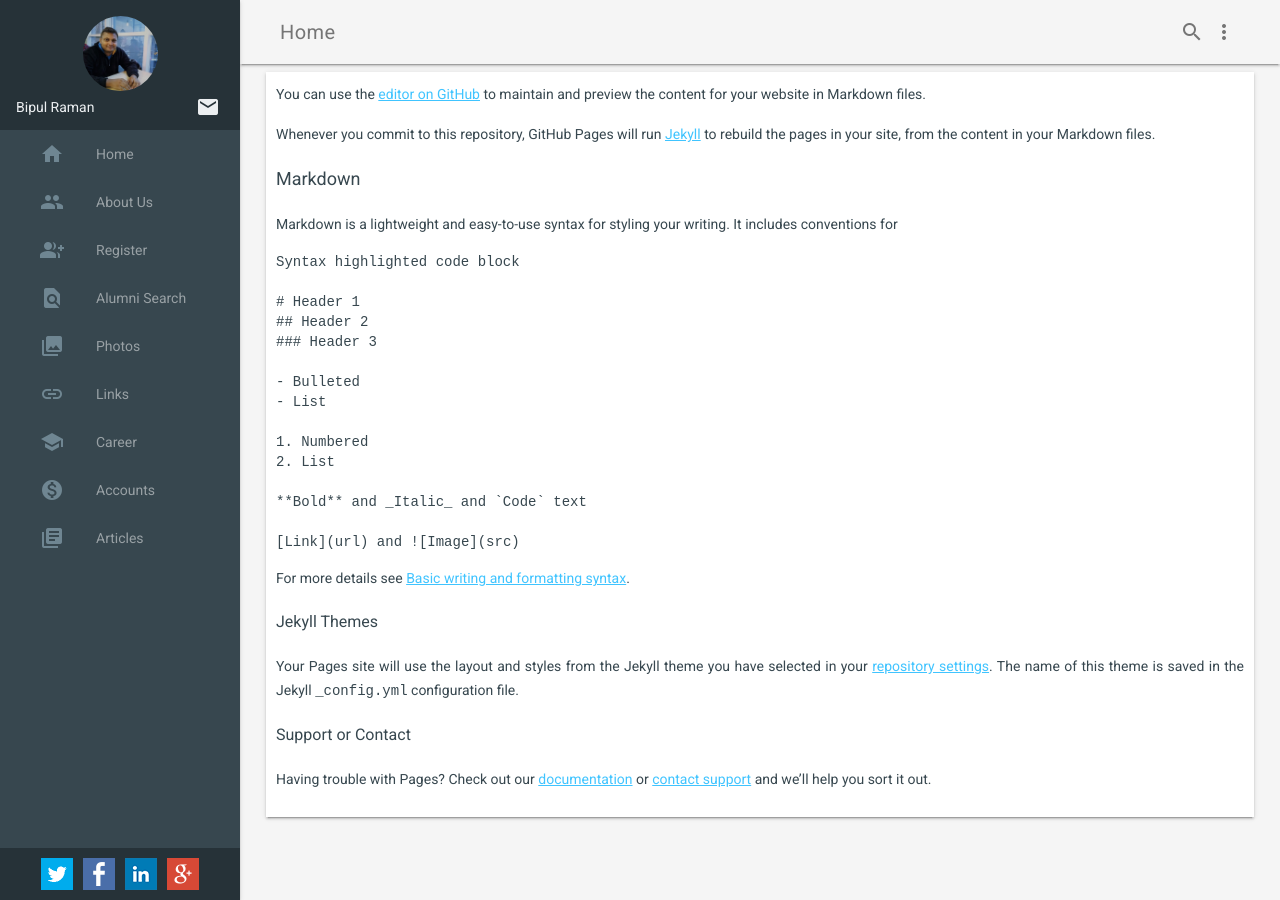
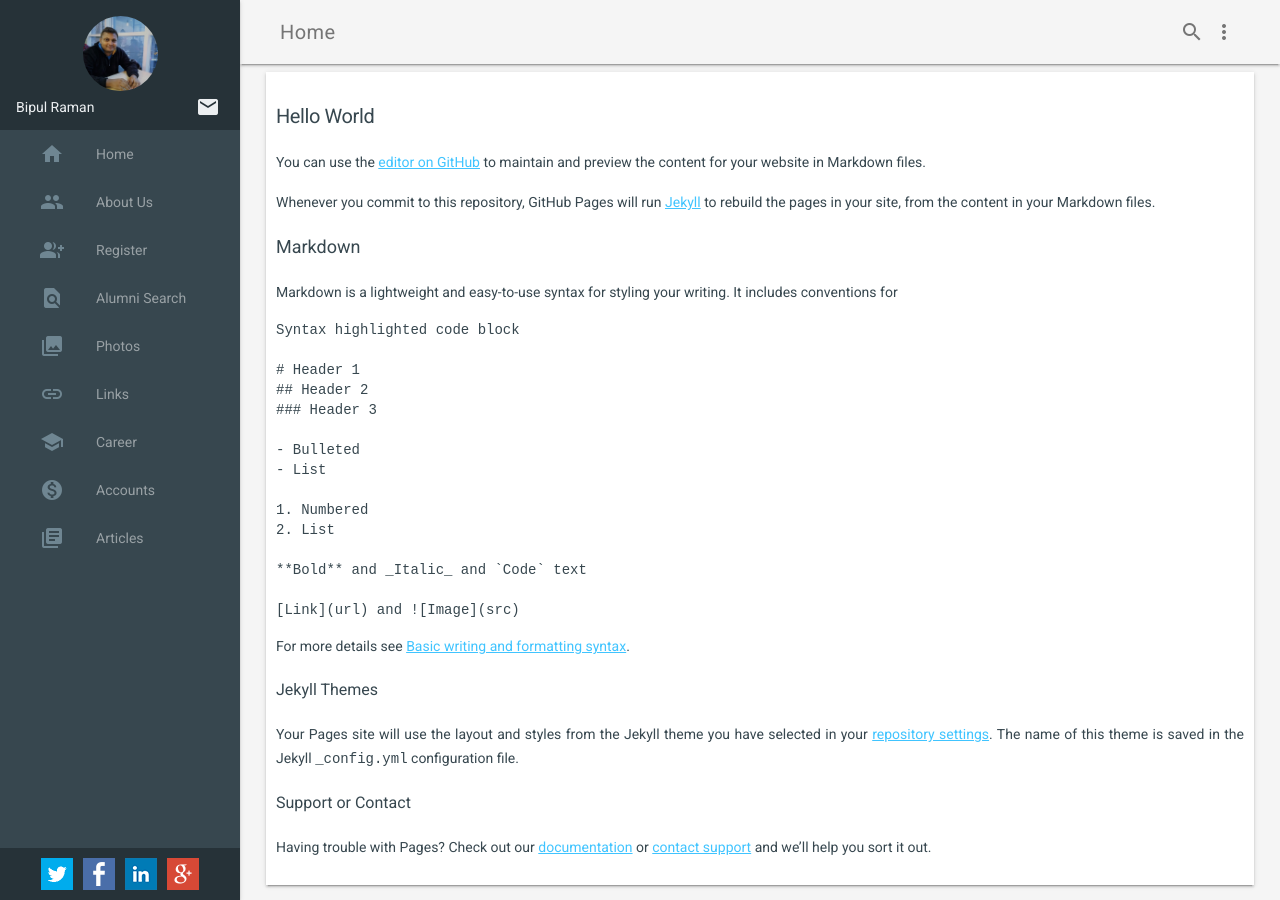
Before and after one commit to BipulRaman/JNVSAA, a Jekyll site: the page built from index.md, in a window 1280 px wide. Built offline with Jekyll 4.4.1, drawn with Linux system fonts in a browser that asks for light colours; nearby versions of some CDN libraries; our own code applies the rules of GitHub Pages for plain Markdown files.

Commit message:
Update index.md

```diff
--- a/index.md
+++ b/index.md
@@ -1,6 +1,8 @@
 ---
 title: Home
 ---
+
+# Hello World
 
 You can use the [editor on GitHub](https://github.com/BipulRaman/JNVSAA/edit/gh-pages/index.md) to maintain and preview the content for your website in Markdown files.
 
```
